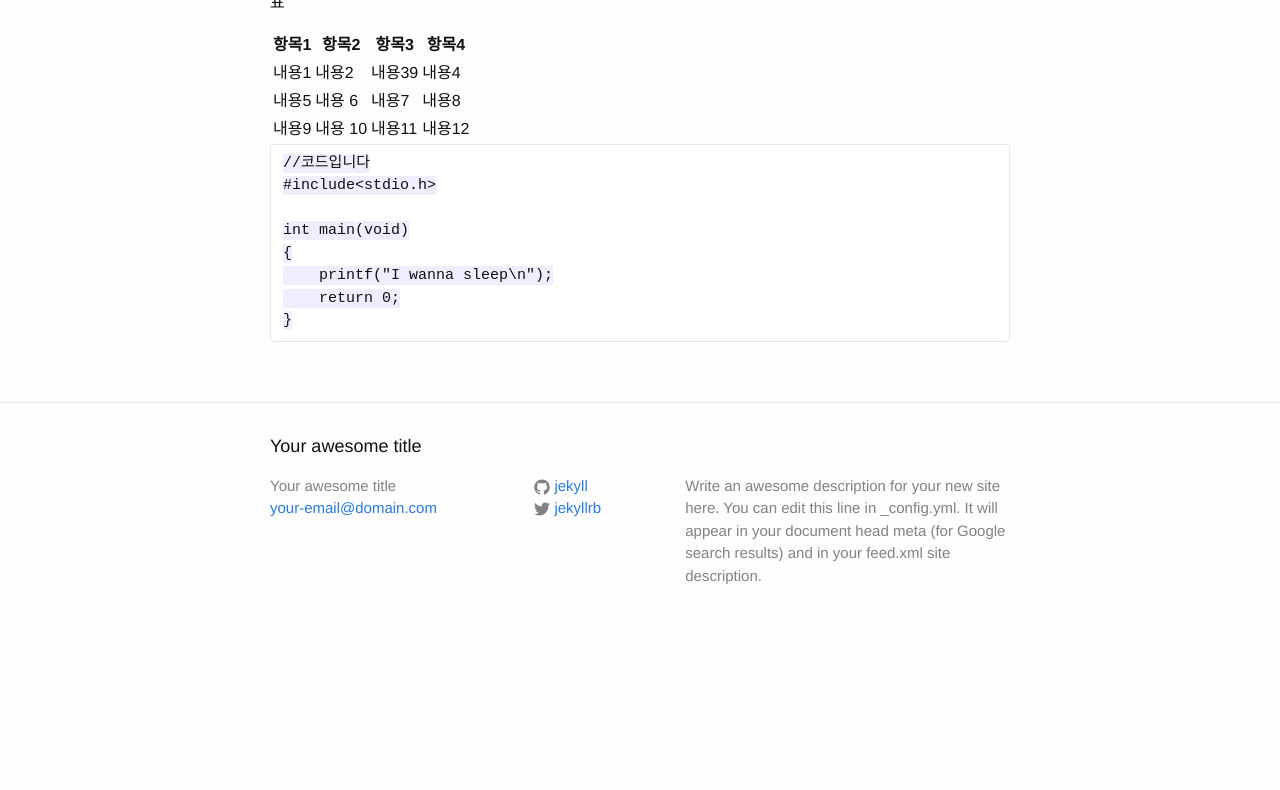
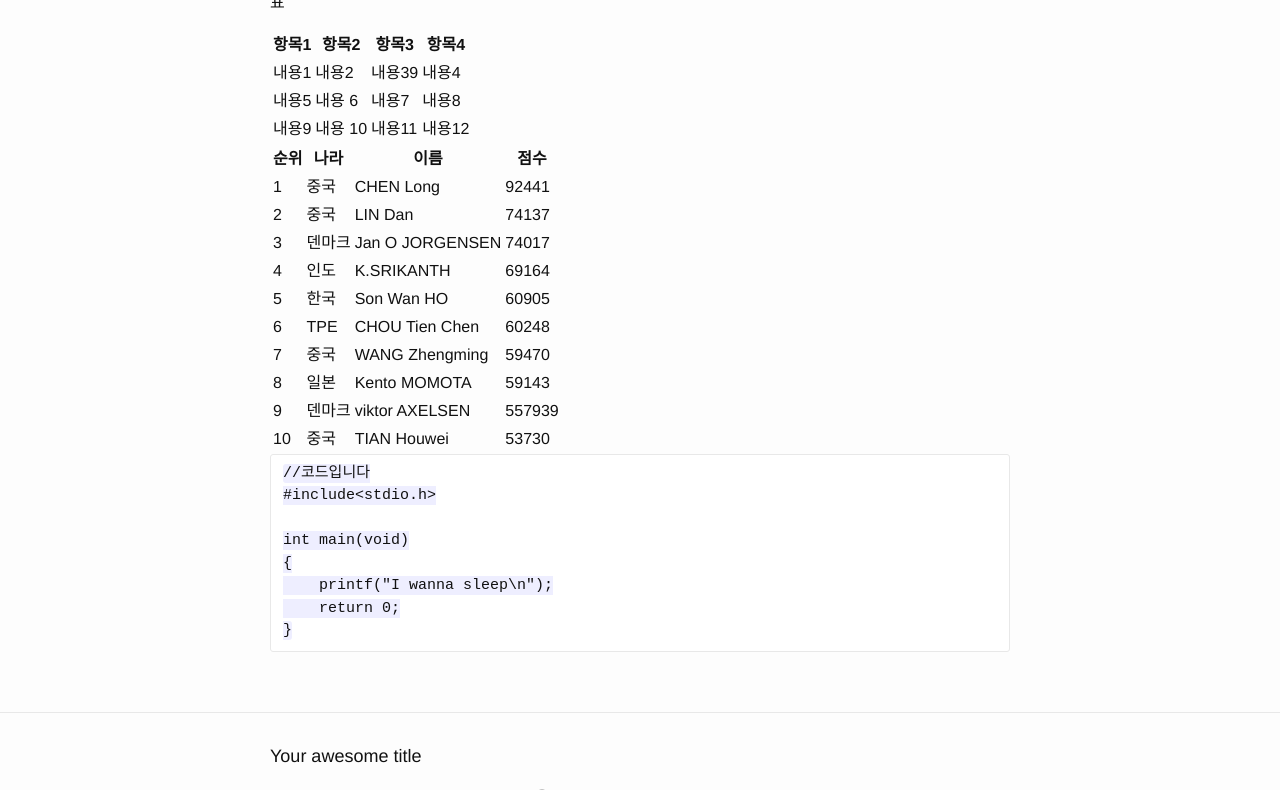
Before and after one commit to leechangyong/leechangyong.github.com, a Jekyll site: the page built from _posts/2015-05-27-first-post .markdown, in a window 1280 px wide and 900 px high, scrolled down 1130 px, cut to the strip 110-900 px from the top of the window. Built offline with Jekyll 4.4.1, drawn with Linux system fonts in a browser that asks for light colours; before the commit the page ends 1887 px from its top, so only the background shows below that.

Commit message:
Update 2015-05-27-first-post .markdown

```diff
--- a/_posts/2015-05-27-first-post .markdown
+++ b/_posts/2015-05-27-first-post .markdown
@@ -59,6 +59,20 @@ FIANL010
  내용5 | 내용 6 | 내용7  | 내용8
  내용9 | 내용 10 | 내용11  | 내용12
 
+
+  순위 | 나라  | 이름 | 점수
+------|-------|------|-----
+ 1 |중국   | CHEN Long       | 92441
+ 2 |중국   | LIN Dan         | 74137
+ 3 |덴마크 | Jan O JORGENSEN | 74017
+ 4 |인도   | K.SRIKANTH      | 69164
+ 5 |한국   | Son Wan HO      | 60905
+ 6 |TPE    | CHOU Tien Chen  | 60248
+ 7 |중국   | WANG Zhengming  | 59470
+ 8 |일본   | Kento MOMOTA    | 59143
+ 9 |덴마크 | viktor AXELSEN  | 557939
+10 |중국   | TIAN Houwei     | 53730
+
     //코드입니다
     #include<stdio.h>
 
```
